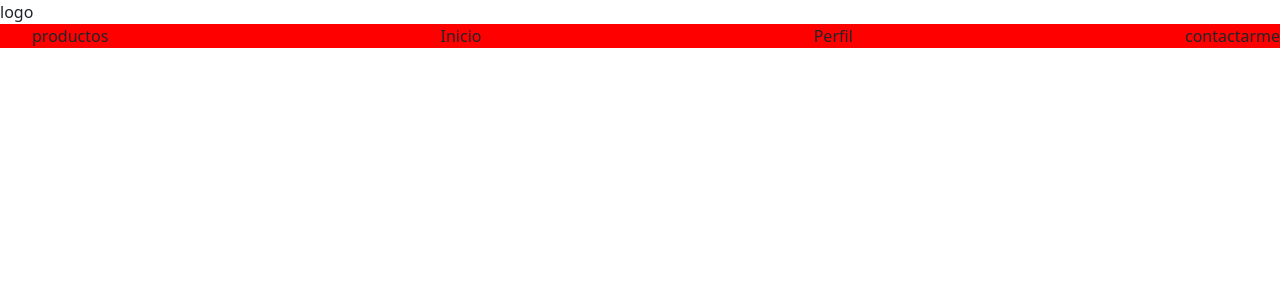
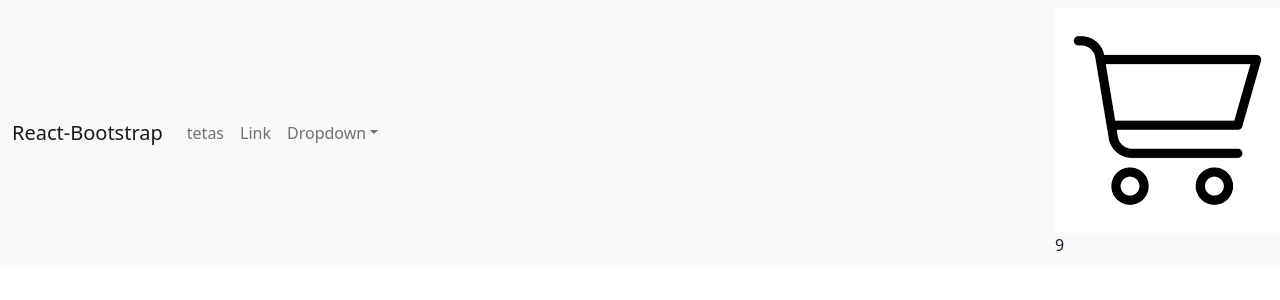
Before and after one commit to rafamelloni/desafio-1-, a React (Create React App) app: page / in a window 1280 px wide. Shown: the top 300 px of the page. Built offline with nearby package versions, Linux system fonts and the light colour scheme.

Commit message:
tercera entrega

```diff
--- a/src/App.js
+++ b/src/App.js
@@ -1,9 +1,9 @@
 
-import Navbar from "./components/Navbar/Navbar";
+import Header from "./components/Navbar/Navbar";
 function App() {
   return (
     <div className="miApp">
-    <Navbar/>
+    <Header/>
     </div>
   );
 }
--- /dev/null
+++ b/src/components/CartIcon/CartIcon.js
@@ -0,0 +1,14 @@
+
+export default function CartIcon ({count}){
+    return(
+        <div className="cartIcon">
+            <img src="img/descarga.png" alt="iconoDescarga"/>
+
+        {count}
+
+
+        </div>
+
+
+    )
+}
--- a/src/components/Navbar/Navbar.js
+++ b/src/components/Navbar/Navbar.js
@@ -1,31 +1,37 @@
-export default function Navbar() {
-   const headerStyles = {
-       display: "flex",
-       flexWrap: "wrap",
-       justifyContent: "space-between",
-       listStyle: "none",
-       backgroundColor: "red",
-   }
+import {Navbar, Container, Nav, NavDropdown} from "react-bootstrap"
+import CartIcon from "../CartIcon/CartIcon"
+export default function header() {
+
+
 
 
     return (
-    <header className="header">
-    <div className="Logo"> logo</div>
-         <ul className="links" style={headerStyles}>
-             <li>
-productos
-             </li>
-             <li>
-                 Inicio
-             </li>
-             <li>
-                 Perfil
-             </li>
-             <li>
-                 contactarme
-             </li>
-         </ul>
+<Navbar bg="light" expand="lg">
+  <Container>
+    <Navbar.Brand href="#home">React-Bootstrap</Navbar.Brand>
+    <Navbar.Toggle aria-controls="basic-navbar-nav" />
+    <Navbar.Collapse id="basic-navbar-nav">
+      <Nav className="me-auto">
+        <Nav.Link href="#home">tetas</Nav.Link>
+        <Nav.Link href="#link">Link</Nav.Link>
+        <NavDropdown title="Dropdown" id="basic-nav-dropdown">
+          <NavDropdown.Item href="#action/3.1">Action</NavDropdown.Item>
+          <NavDropdown.Item href="#action/3.2">Another action</NavDropdown.Item>
+          <NavDropdown.Item href="#action/3.3">Something</NavDropdown.Item>
+          <NavDropdown.Divider />
+          <NavDropdown.Item href="#action/3.4">Separated link</NavDropdown.Item>
+        </NavDropdown>
+      </Nav>
+    </Navbar.Collapse>
+  </Container>
+  <CartIcon count={9}/>
+</Navbar>
 
-     </header>
+
+
+
     )
+
+
+
 }
--- a/src/style/style.css
+++ b/src/style/style.css
@@ -1,3 +1,6 @@
-.h1{
-    color: yellowgreen;
+.cartIcon{
+    size:10px;
 }
+.iconoDescarga{
+    size:10px;
+}
--- a/src/style/styles.sass
+++ b/src/style/styles.sass
@@ -0,0 +1 @@
+.header
```
Also changed, not shown: public/img/descarga.png (added).
